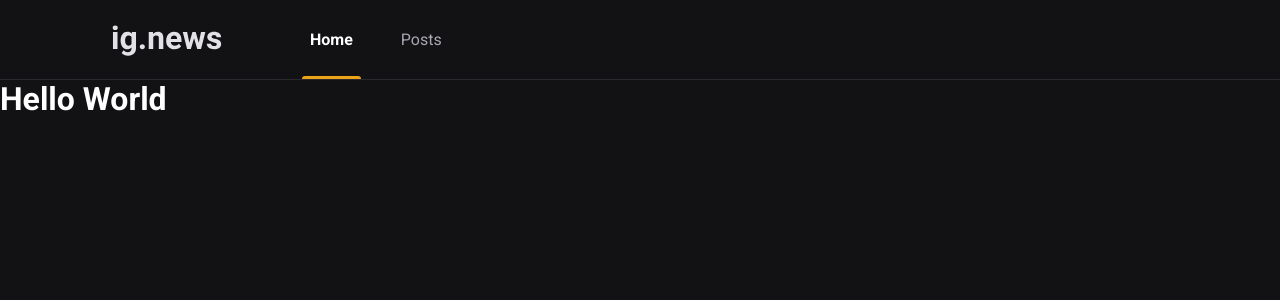
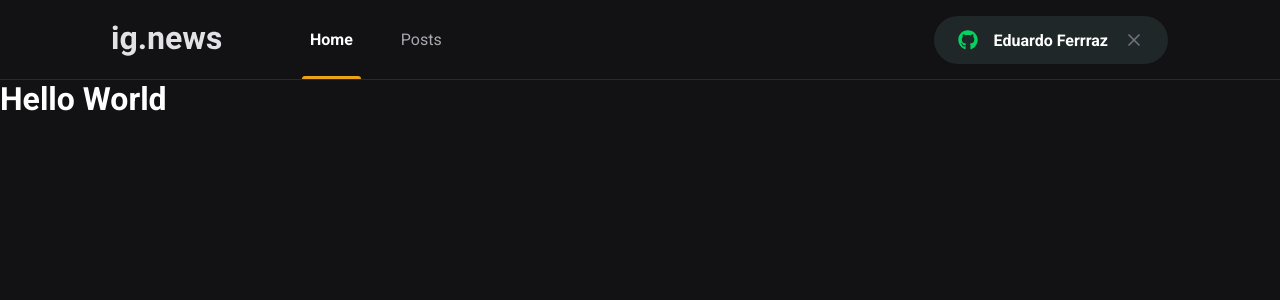
Before and after one commit to edupferraz/Ig-News, a Next.js app: page / in a window 1280 px wide. Shown: the top 300 px of the page. Built offline with nearby package versions, Linux system fonts and the light colour scheme.

Commit message:
SignInButton

```diff
--- a/package.json
+++ b/package.json
@@ -12,6 +12,7 @@
     "next": "12.2.4",
     "react": "18.2.0",
     "react-dom": "18.2.0",
+    "react-icons": "^4.4.0",
     "sass": "^1.54.4"
   },
   "devDependencies": {
--- a/src/components/Header/index.tsx
+++ b/src/components/Header/index.tsx
@@ -1,3 +1,4 @@
+import { SignInButton } from '../SignInButton';
 import styles from './styles.module.scss'
 
 export function Header(){
@@ -11,6 +12,8 @@
                     <a href="#" className={styles.active}>Home</a>
                     <a href="#">Posts</a>
                 </nav>
+
+                <SignInButton/>
             </div>
         </header>
 
--- a/src/components/Header/styles.module.scss
+++ b/src/components/Header/styles.module.scss
@@ -51,4 +51,8 @@
             }
         }
     }
+
+    button {
+        margin-left: auto;
+    }
 }
--- /dev/null
+++ b/src/components/SignInButton/index.tsx
@@ -0,0 +1,30 @@
+import { FaGithub } from 'react-icons/fa';
+import { FiX } from 'react-icons/fi';
+
+import styles from './styles.module.scss';
+
+export function SignInButton() {
+
+    const isUserLoggedIn = true;
+
+
+    return isUserLoggedIn ? (
+        <button
+            type='button'
+            className={styles.signInButton}
+        >
+            <FaGithub color="#04d361"/>
+            Eduardo Ferrraz
+            <FiX color='#737380' className={styles.closeIcon}/>
+        </button>
+    ) : (
+        <button
+            type='button'
+            className={styles.signInButton}
+        >
+
+        <FaGithub color="#eba417"/>
+        Sign in with Github
+    </button>
+    );
+}
--- /dev/null
+++ b/src/components/SignInButton/styles.module.scss
@@ -0,0 +1,37 @@
+.signInButton {
+    height: 3rem;
+    border-radius: 3rem; // border-radius = height -> as rounded as possible
+    background: var(--gray-850);
+    border: 0;
+    padding: 0 1.5rem;
+
+    display: flex;
+    align-items: center;
+    justify-content: center;
+
+    color: var(--white);
+    font-weight: bold;
+
+    transition: filter 0.2s;
+
+    &:hover {
+        filter: brightness(0.8);
+    }
+
+    svg {
+        width: 20px;
+        height: 20px;
+    }
+
+    svg:first-child {
+        margin-right: 1rem;
+    }
+
+    svg.closeIcon {
+        margin-left: 1rem;
+    }
+
+
+
+
+}
--- a/src/styles/global.scss
+++ b/src/styles/global.scss
@@ -10,6 +10,7 @@
     --gray-100: #e1e1e6;
     --gray-300: #a8a8b3;
     --gray-800: #29292e;
+    --gray-850: #1f2729;
     --gray-900: #121214;
 
     --cyan-500: #61dafb;
```
Also changed, not shown: 1 other file (tests, documents, lock files or other folders).
